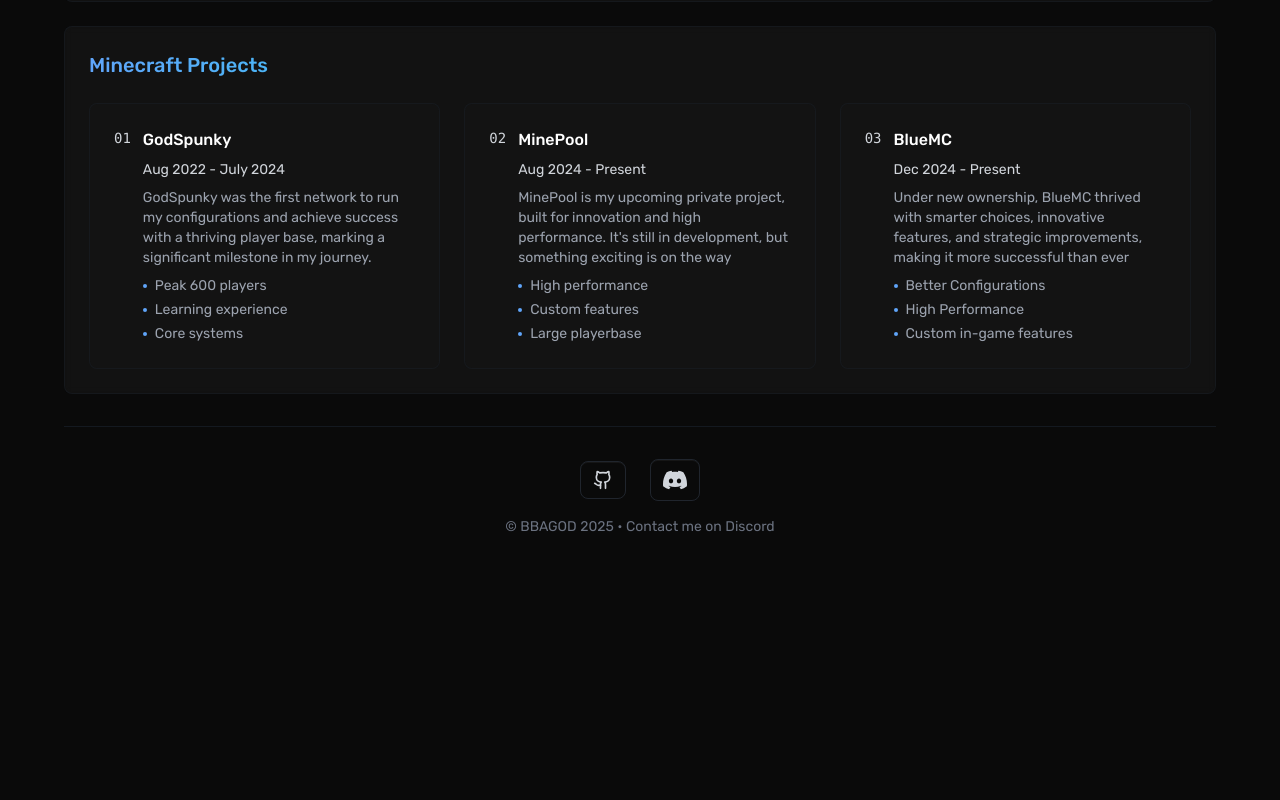
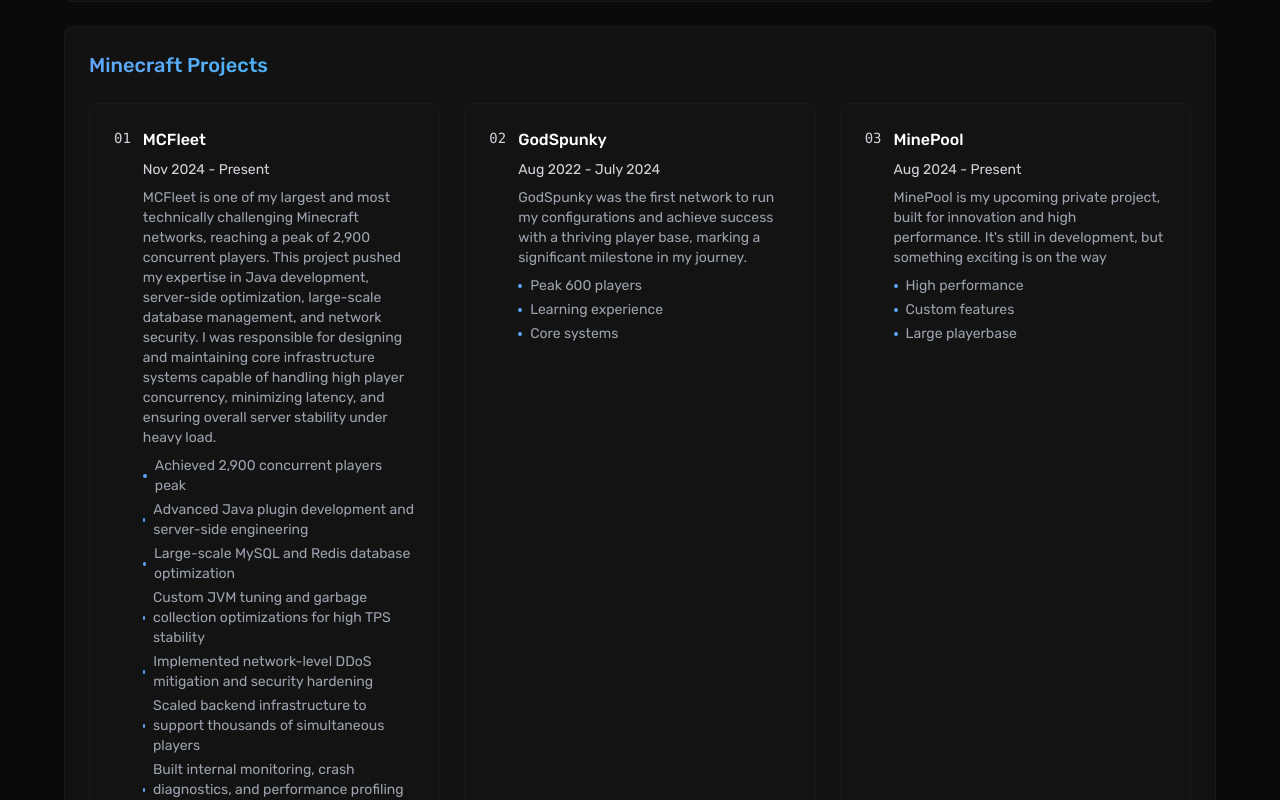
Before and after one commit to wtxhshxsgshsoosks/sdsddsqewrweasd, a React (Vite) app: page / in a window 1280 px wide. Shown: the part 1560-2360 px from the top of the page. Before the commit the page ends 2145 px from the top, so only its background shows below. Built offline with nearby package versions, Linux system fonts and the light colour scheme.

Commit message:
Update App.tsx

```diff
--- a/src/App.tsx
+++ b/src/App.tsx
@@ -68,6 +68,12 @@
   ];
 
   const networks = [
+    {
+      name: "MCFleet",
+      period: "Nov 2024 - Present",
+      description: "MCFleet is one of my largest and most technically challenging Minecraft networks, reaching a peak of 2,900 concurrent players. This project pushed my expertise in Java development, server-side optimization, large-scale database management, and network security. I was responsible for designing and maintaining core infrastructure systems capable of handling high player concurrency, minimizing latency, and ensuring overall server stability under heavy load.",
+      achievements: ["Achieved 2,900 concurrent players peak", "Advanced Java plugin development and server-side engineering", "Large-scale MySQL and Redis database optimization", "Custom JVM tuning and garbage collection optimizations for high TPS stability", "Implemented network-level DDoS mitigation and security hardening", "Scaled backend infrastructure to support thousands of simultaneous players", "Built internal monitoring, crash diagnostics, and performance profiling tools"]
+    },
     {
       name: "GodSpunky",
       period: "Aug 2022 - July 2024",
```
